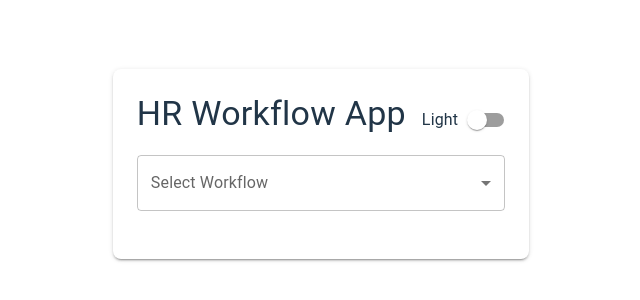
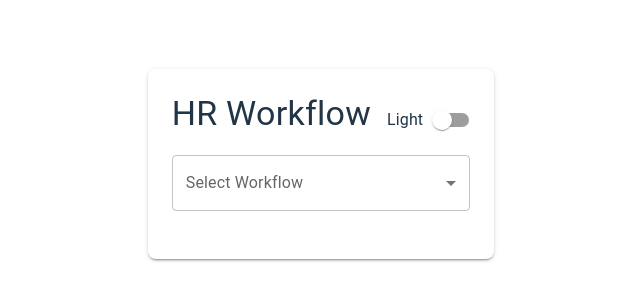
Before and after one commit to snerks/hr-workflow-app, a React (Vite) app: page / in a window 1280 px wide. Shown: the part 252-552 px from the top of the page, without its empty margins (319-959 px from the left). Built offline with nearby package versions, Linux system fonts and the light colour scheme.

Commit message:
Tweak Title

```diff
--- a/index.html
+++ b/index.html
@@ -4,7 +4,7 @@
     <meta charset="UTF-8" />
     <link rel="icon" type="image/svg+xml" href="/vite.svg" />
     <meta name="viewport" content="width=device-width, initial-scale=1.0" />
-    <title>HR Workflow App</title>
+    <title>HR Workflow</title>
   </head>
   <body>
     <div id="root"></div>
--- a/src/Workflow.tsx
+++ b/src/Workflow.tsx
@@ -154,7 +154,7 @@ export default function WorkflowWizard() {
             <Box sx={{ maxWidth: 700, mx: 'auto', mt: 4, p: 3, bgcolor: 'background.paper', borderRadius: 2, boxShadow: 2 }}>
                 <Box sx={{ display: 'flex', alignItems: 'center', justifyContent: 'space-between', mb: 1 }}>
                     <Typography variant="h4" gutterBottom sx={darkMode ? { color: '#fff' } : {}}>
-                        HR Workflow App
+                        HR Workflow
                     </Typography>
                     <FormControlLabel
                         control={<Switch checked={darkMode} onChange={() => setDarkMode(v => !v)} color="primary" />}
```
